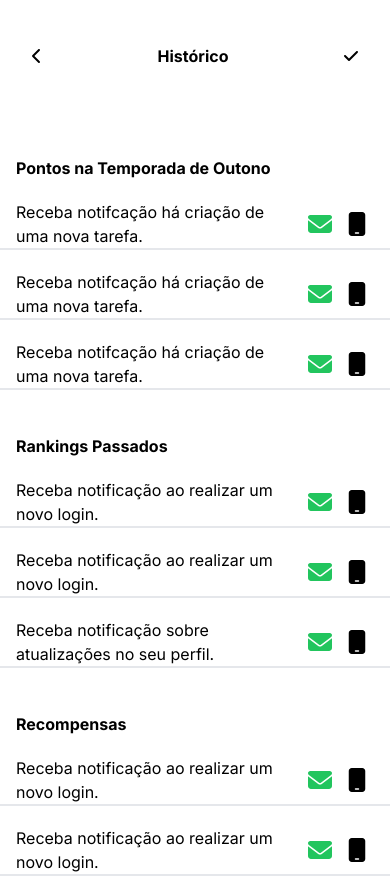
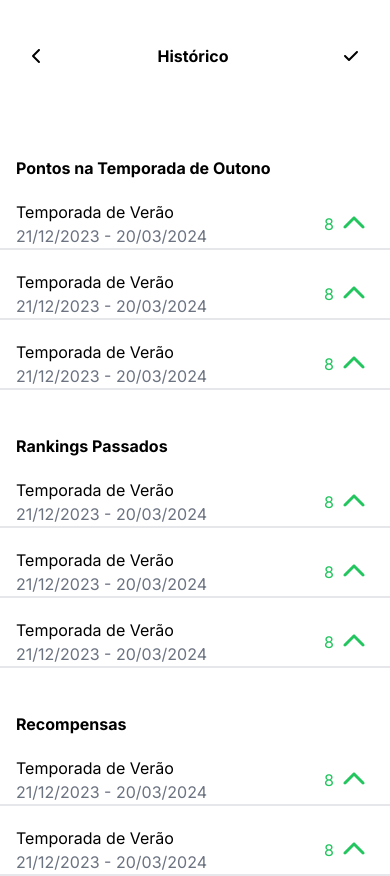
Before and after one commit to 777KML777/NexusWeb, a Next.js app: page /history in a window 390 px wide. Built offline with nearby package versions, Linux system fonts and the light colour scheme.

Commit message:
Deixando a tela de histórico semelhante. Apontei 3 itens de refatoração no mobile

```diff
--- a/src/app/history/components/ItemHistory.jsx
+++ b/src/app/history/components/ItemHistory.jsx
@@ -1,26 +1,35 @@
-import { faEnvelope, faMobile } from "@fortawesome/free-solid-svg-icons";
+import {
+    faChevronUp
+} from "@fortawesome/free-solid-svg-icons";
 import { FontAwesomeIcon } from "@fortawesome/react-fontawesome";
 import Link from "next/link";
 
-export default function ItemHistory({ text, colorIcon, colorSeconIcon}) {
+export default function ItemHistory({ text, date, colorIcon, point }) {
   return (
     <>
       <div
         className={`
-                    border-gray
-                    px-4
-                    border-b-2
-                    mt-2
-                `}
+                border-gray
+                border-b-2
+                px-4
+                mt-2
+            `}
       >
-        <Link href={"/notifications"} className="flex items-center justify-between">
+        <Link
+          href={"/notifications"}
+          className="flex items-center justify-between"
+        >
           <div>
             <p>{text}</p>
+            <p className="text-gray-500">{date}</p>
           </div>
 
           <div className="flex">
-            <FontAwesomeIcon className={`px-2 text-2xl ${colorIcon}`} icon={faEnvelope} />
-            <FontAwesomeIcon className={`px-2 text-2xl ${colorSeconIcon}`} icon={faMobile} />
+            <p className={`${colorIcon}`}>{point}</p>
+            <FontAwesomeIcon
+              className={`px-2 text-2xl ${colorIcon}`}
+              icon={faChevronUp}
+            />
           </div>
         </Link>
       </div>
--- a/src/app/history/page.jsx
+++ b/src/app/history/page.jsx
@@ -87,52 +87,61 @@ export default function LoginPage() {
 
       <h2 className="font-bold px-4 mt-8">Pontos na Temporada de Outono</h2>
 
-      {/* PRIMEIRA PARTE PARTE  */}
+      {/*INÍCIO --- PRIMEIRA PARTE PARTE  */}
         <ItemHistory
-        text="Receba notifcação há criação de uma nova tarefa."
+          text="Temporada de Verão"
+          date="21/12/2023 - 20/03/2024"
           colorIcon="text-green-500"
-        colorSeconIcon="text-black-900"
+          point="8"
         />
         <ItemHistory
-        text="Receba notifcação há criação de uma nova tarefa."
+          text="Temporada de Verão"
+          date="21/12/2023 - 20/03/2024"
           colorIcon="text-green-500"
-        colorSeconIcon="text-black-900"
+          point="8"
         />
         <ItemHistory
-        text="Receba notifcação há criação de uma nova tarefa."
+          text="Temporada de Verão"
+          date="21/12/2023 - 20/03/2024"
           colorIcon="text-green-500"
-        colorSeconIcon="text-black-900"
+          point="8"
         />
+        {/* FIM --- PRIMEIRA PARTE */}
 
-      {/* SEGUNDA PARTE */}
+      {/* INÍCIO --- SEGUNDA PARTE */}
       <h2 className="font-bold px-4 mt-8">Rankings Passados</h2>
       <ItemHistory
-        text="Receba notificação ao realizar um novo login."
+        text="Temporada de Verão"
+        date="21/12/2023 - 20/03/2024"
         colorIcon="text-green-500"
-        colorSeconIcon="text-black-900"
+        point="8"
       />
       <ItemHistory
-        text="Receba notificação ao realizar um novo login."
+        text="Temporada de Verão"
+        date="21/12/2023 - 20/03/2024"
         colorIcon="text-green-500"
-        colorSeconIcon="text-black-900"
+        point="8"
       />
       <ItemHistory
-        text="Receba notificação sobre atualizações no seu perfil."
+        text="Temporada de Verão"
+        date="21/12/2023 - 20/03/2024"
         colorIcon="text-green-500"
-        colorSeconIcon="text-black-900"
+        point="8"
       />
 
       {/* TERCEIRA PARTE */}
       <h2 className="font-bold px-4 mt-8">Recompensas</h2>
       <ItemHistory
-        text="Receba notificação ao realizar um novo login."
+        text="Temporada de Verão"
+        date="21/12/2023 - 20/03/2024"
         colorIcon="text-green-500"
-        colorSeconIcon="text-black-900"
+        point="8"
       />
       <ItemHistory
-        text="Receba notificação ao realizar um novo login."
+        text="Temporada de Verão"
+        date="21/12/2023 - 20/03/2024"
         colorIcon="text-green-500"
-        colorSeconIcon="text-black-900"
+        point="8"
       />
     </div>
   );
```
Lines whose indentation alone changed are shown as unchanged.
